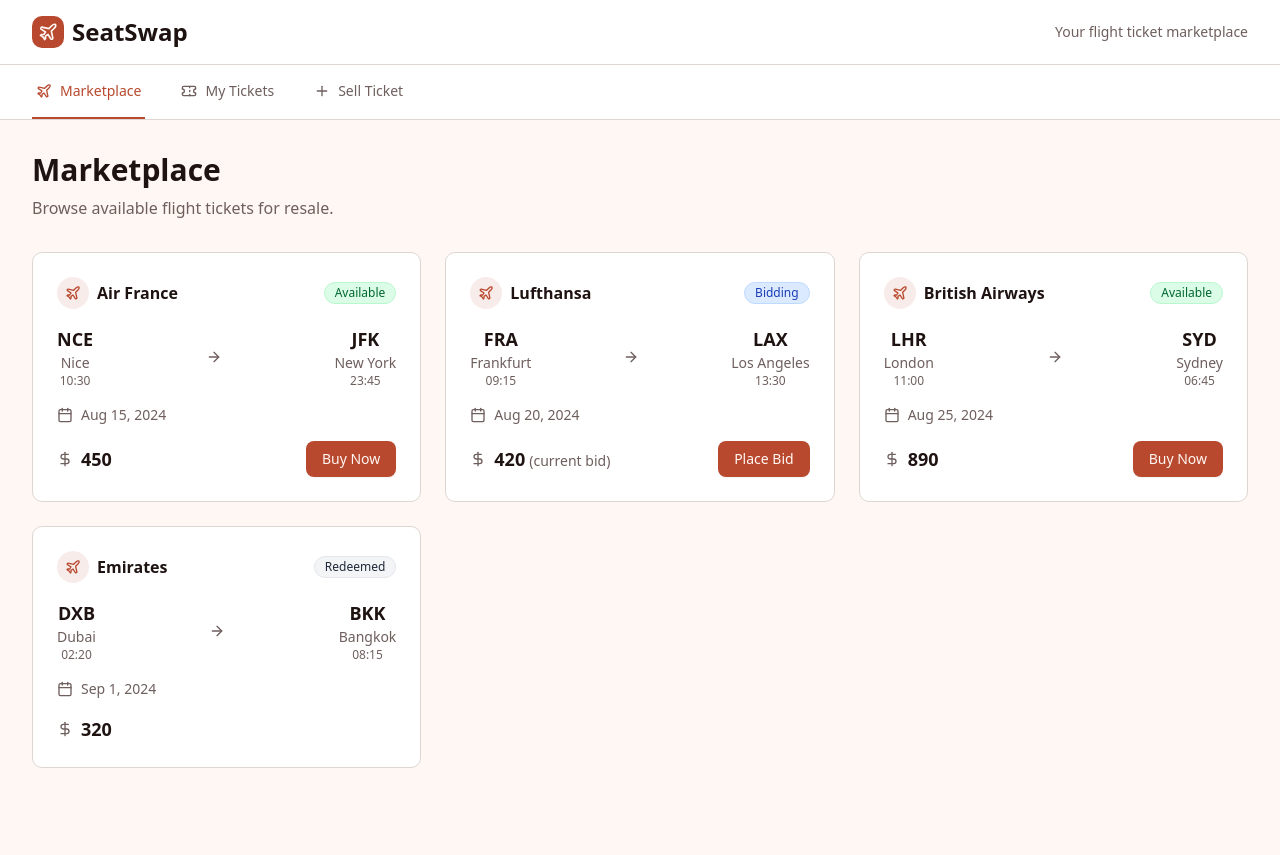
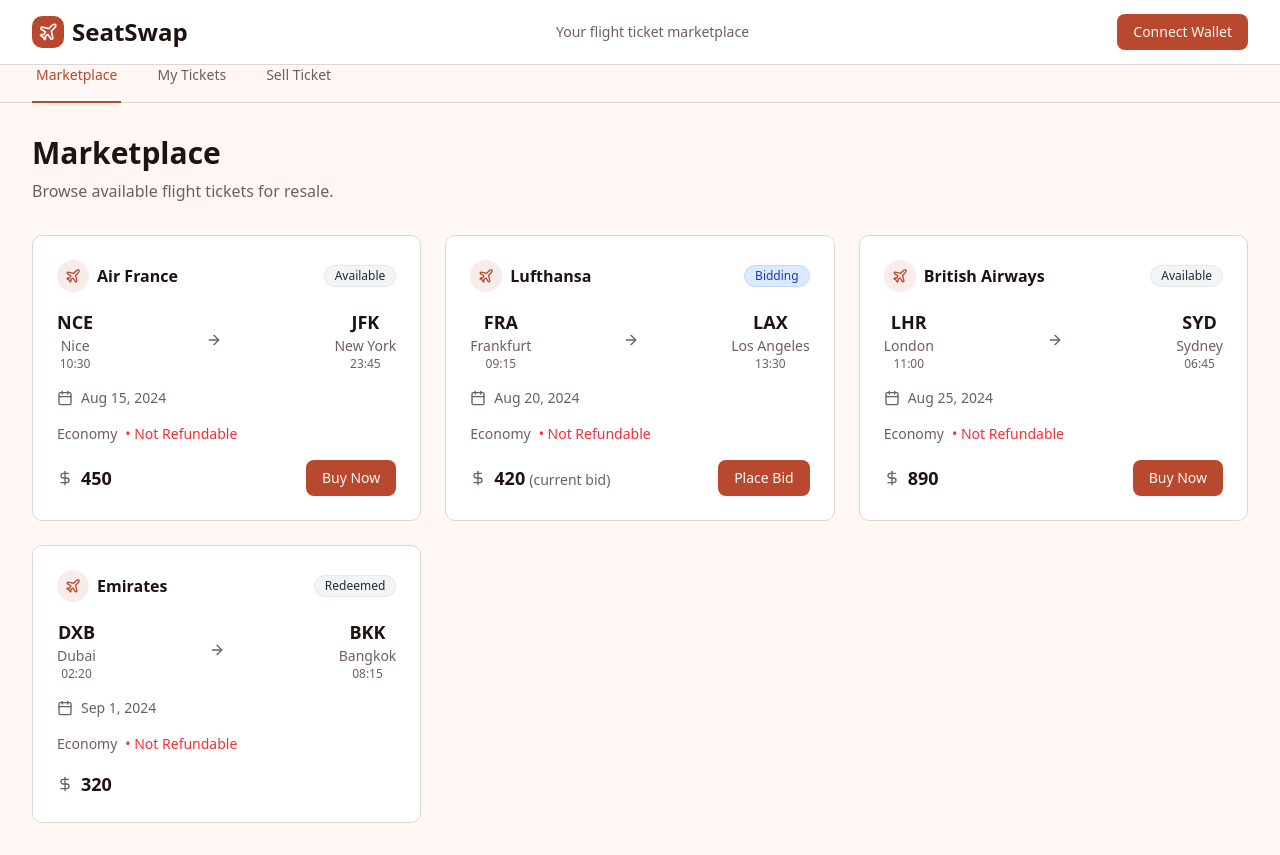
Before and after one commit to theexoticman/seatswap-ethglobal-cannes-25, a React (Vite) app: page / in a window 1280 px wide. Before the commit the page ends 800 px from the top, so only its background shows below. Built offline with nearby package versions, Linux system fonts and the light colour scheme.

Commit message:
creating the selling flow

```diff
--- a/src/App.jsx
+++ b/src/App.jsx
@@ -1,8 +1,9 @@
-import { useState } from 'react'
+import { useState, useEffect } from 'react'
 import { Button } from '@/components/ui/button.jsx'
 import { Plane, Ticket, Plus } from 'lucide-react'
 import './App.css'
 import Header from './components/Header'
+import { BrowserRouter as Router, Routes, Route } from 'react-router-dom'
 
 // Import page components (we'll create these)
 import Marketplace from './components/Marketplace'
@@ -11,19 +12,29 @@
 
 function App() {
   const [activeTab, setActiveTab] = useState('marketplace')
+  const [walletAddress, setWalletAddress] = useState(null)
 
   const tabs = [
-    { id: 'marketplace', label: 'Marketplace', icon: Plane },
-    { id: 'my-tickets', label: 'My Tickets', icon: Ticket },
-    { id: 'sell-ticket', label: 'Sell Ticket', icon: Plus }
+    { id: 'marketplace', label: 'Marketplace' },
+    { id: 'my-tickets', label: 'My Tickets' },
+    { id: 'sell-ticket', label: 'Sell Ticket' }
   ]
+
+  const handleTabChange = (tabId) => {
+    setActiveTab(tabId)
+  }
+
+  const handleWalletConnect = (address) => {
+    setWalletAddress(address)
+    setActiveTab('my-tickets')
+  }
 
   const renderContent = () => {
     switch (activeTab) {
       case 'marketplace':
         return <Marketplace />
       case 'my-tickets':
-        return <MyTickets />
+        return <MyTickets walletAddress={walletAddress} />
       case 'sell-ticket':
         return <SellTicket />
       default:
@@ -31,40 +42,49 @@
     }
   }
 
+  // Debugging: Log activeTab changes
+  useEffect(() => {
+  }, [activeTab])
+
   return (
+    <Router>
       <div className="min-h-screen bg-background">
-      <Header />
+        <Header
+          activeTab={activeTab}
+          onTabChange={handleTabChange}
+          onWalletConnect={handleWalletConnect}
+          walletAddress={walletAddress}
+        />
 
         {/* Navigation Tabs */}
-      <nav className="border-b border-border bg-card">
+        <div className="border-b border-border">
           <div className="max-w-7xl mx-auto px-4 sm:px-6 lg:px-8">
-          <div className="flex space-x-8">
-            {tabs.map((tab) => {
-              const Icon = tab.icon
-              return (
+            <nav className="-mb-px flex space-x-8">
+              {tabs.map(tab => (
                 <button
                   key={tab.id}
-                  onClick={() => setActiveTab(tab.id)}
-                  className={`flex items-center space-x-2 py-4 px-1 border-b-2 font-medium text-sm transition-colors ${
+                  onClick={() => handleTabChange(tab.id)}
+                  className={`whitespace-nowrap pb-4 px-1 border-b-2 font-medium text-sm ${
                     activeTab === tab.id
                       ? 'border-primary text-primary'
-                      : 'border-transparent text-muted-foreground hover:text-foreground hover:border-border'
+                      : 'border-transparent text-muted-foreground hover:text-foreground'
                   }`}
                 >
-                  <Icon className="w-4 h-4" />
-                  <span>{tab.label}</span>
+                  {tab.label}
                 </button>
-              )
-            })}
+              ))}
+            </nav>
           </div>
         </div>
-      </nav>
 
         {/* Main Content */}
         <main className="max-w-7xl mx-auto px-4 sm:px-6 lg:px-8 py-8">
-        {renderContent()}
+          <Routes>
+            <Route path="/" element={renderContent()} />
+          </Routes>
         </main>
       </div>
+    </Router>
   )
 }
 
--- a/src/components/Header.jsx
+++ b/src/components/Header.jsx
@@ -1,6 +1,29 @@
+import { useState } from 'react'
 import { Plane } from 'lucide-react'
+import { Button } from '@/components/ui/button.jsx'
 
-const Header = () => {
+const Header = ({ activeTab, onTabChange, onWalletConnect, walletAddress }) => {
+  const connectWallet = async () => {
+    try {
+      if (window.ethereum) {
+        const accounts = await window.ethereum.request({ method: 'eth_requestAccounts' })
+        onWalletConnect(accounts[0])
+      } else {
+        alert('Please install MetaMask!')
+      }
+    } catch (error) {
+      console.error('Error connecting to MetaMask:', error)
+    }
+  }
+
+  const disconnectWallet = () => {
+    onWalletConnect(null)
+  }
+
+  const formatAddress = (address) => {
+    return `${address.slice(0, 4)}...${address.slice(-4)}`
+  }
+
   return (
     <header className="border-b border-border bg-card">
       <div className="max-w-7xl mx-auto px-4 sm:px-6 lg:px-8">
@@ -13,10 +36,22 @@
             <h1 className="text-2xl font-bold text-foreground">SeatSwap</h1>
           </div>
 
-          {/* Tagline */}
-          <p className="hidden md:block text-muted-foreground text-sm">
-            Your flight ticket marketplace
-          </p>
+          {/* Subtitle */}
+          <div className="flex-1 text-center">
+            <p className="text-sm text-muted-foreground">Your flight ticket marketplace</p>
+          </div>
+
+          {/* Wallet and Tabs */}
+          <div className="flex items-center space-x-4">
+            {walletAddress ? (
+              <div className="flex items-center space-x-2">
+                <span className="text-sm text-muted-foreground">{formatAddress(walletAddress)}</span>
+                <Button variant="outline" onClick={disconnectWallet}>Disconnect</Button>
+              </div>
+            ) : (
+              <Button onClick={connectWallet}>Connect Wallet</Button>
+            )}
+          </div>
         </div>
       </div>
     </header>
--- a/src/components/MyTickets.jsx
+++ b/src/components/MyTickets.jsx
@@ -1,9 +1,27 @@
-import React, { useState } from 'react'
+import React, { useState, useEffect } from 'react'
+import { useLocation } from 'react-router-dom'
 import TicketCard from './TicketCard'
-import { userTickets } from '../data/sampleTickets'
+import { userTickets } from '@/data/sampleTickets'
 
-const MyTickets = () => {
-  const [tickets] = useState(userTickets)
+const MyTickets = ({ walletAddress }) => {
+  const location = useLocation()
+  const [tickets, setTickets] = useState([])
+
+  useEffect(() => {
+    if (walletAddress) {
+      // Mock: Show all user tickets when wallet is connected
+      setTickets(userTickets)
+    } else {
+      setTickets([])
+    }
+  }, [walletAddress])
+
+  useEffect(() => {
+    if (location.state?.foundTicket) {
+      // Add the found ticket to the list of tickets
+      setTickets(prevTickets => [...prevTickets, location.state.foundTicket])
+    }
+  }, [location.state])
 
   const handleResellTicket = (ticket) => {
     console.log('Resell ticket:', ticket)
@@ -33,7 +51,7 @@
             <TicketCard
               key={ticket.id}
               ticket={ticket}
-              showResellButton={ticket.status === 'Redeemable' || ticket.status === 'Available'}
+              showResellButton={ticket.status === 'Redeemable' || ticket.status === 'Registered'}
               onResell={handleResellTicket}
             />
           ))}
--- /dev/null
+++ b/src/components/SellTicketModal.tsx
@@ -0,0 +1,66 @@
+import React, { useState } from 'react'
+import { Dialog, DialogContent, DialogHeader, DialogTitle } from '@/components/ui/dialog'
+import { Input } from '@/components/ui/input'
+import { Label } from '@/components/ui/label'
+import { Button } from '@/components/ui/button'
+
+interface SellTicketModalProps {
+  isOpen: boolean
+  onClose: () => void
+  onSubmit: (payout: number) => void
+}
+
+const SellTicketModal = ({ isOpen, onClose, onSubmit }: SellTicketModalProps) => {
+  const [payout, setPayout] = useState<number | null>(null)
+  const [error, setError] = useState<string | null>(null)
+
+  const handlePayoutChange = (e: React.ChangeEvent<HTMLInputElement>) => {
+    const value = parseFloat(e.target.value)
+    if (isNaN(value) || value <= 0) {
+      setError('Payout must be greater than €0')
+    } else {
+      setError(null)
+    }
+    setPayout(value)
+  }
+
+  const handleSubmit = () => {
+    if (payout && payout > 0) {
+      onSubmit(payout)
+    } else {
+      setError('Payout must be greater than €0')
+    }
+  }
+
+  return (
+    <Dialog open={isOpen} onOpenChange={onClose}>
+      <DialogContent>
+        <DialogHeader>
+          <DialogTitle>Sell My Ticket</DialogTitle>
+        </DialogHeader>
+        <div className="space-y-4">
+          <div>
+            <Label htmlFor="payout">Desired Payout (€)</Label>
+            <Input
+              id="payout"
+              type="number"
+              min="0"
+              step="0.01"
+              placeholder="Enter desired payout"
+              onChange={handlePayoutChange}
+            />
+            {error && <p className="text-sm text-red-500 mt-1">{error}</p>}
+          </div>
+          <div className="flex justify-end space-x-2">
+            <Button variant="outline" onClick={onClose}>
+              Cancel
+            </Button>
+            <Button onClick={handleSubmit}>Continue</Button>
+          </div>
+        </div>
+      </DialogContent>
+    </Dialog>
+  )
+}
+
+export default SellTicketModal
--- /dev/null
+++ b/src/components/SellTicketPage.tsx
@@ -0,0 +1,44 @@
+import React, { useState } from 'react'
+import SellTicketModal from './SellTicketModal'
+import SummaryModal from './SummaryModal'
+
+const SellTicketPage = () => {
+  const [isSellModalOpen, setIsSellModalOpen] = useState(false)
+  const [isSummaryModalOpen, setIsSummaryModalOpen] = useState(false)
+  const [payout, setPayout] = useState<number | null>(null)
+
+  const handleSellTicket = () => {
+    setIsSellModalOpen(true)
+  }
+
+  const handlePayoutSubmit = (payout: number) => {
+    setPayout(payout)
+    setIsSellModalOpen(false)
+    setIsSummaryModalOpen(true)
+  }
+
+  const handleConfirmListing = () => {
+    // Mock API call to mint the NFT
+    console.log('Minting NFT with payout:', payout)
+    setIsSummaryModalOpen(false)
+  }
+
+  return (
+    <div>
+      <Button onClick={handleSellTicket}>Sell My Ticket</Button>
+      <SellTicketModal
+        isOpen={isSellModalOpen}
+        onClose={() => setIsSellModalOpen(false)}
+        onSubmit={handlePayoutSubmit}
+      />
+      <SummaryModal
+        isOpen={isSummaryModalOpen}
+        onClose={() => setIsSummaryModalOpen(false)}
+        payout={payout || 0}
+        onConfirm={handleConfirmListing}
+      />
+    </div>
+  )
+}
+
+export default SellTicketPage
--- a/src/components/StatusBadge.jsx
+++ b/src/components/StatusBadge.jsx
@@ -3,7 +3,7 @@
 const StatusBadge = ({ status }) => {
   const getStatusStyles = (status) => {
     switch (status) {
-      case 'Available':
+      case 'Registered':
         return 'bg-green-100 text-green-800 border-green-200'
       case 'Bidding':
         return 'bg-blue-100 text-blue-800 border-blue-200'
--- /dev/null
+++ b/src/components/SummaryModal.tsx
@@ -0,0 +1,57 @@
+import React, { useState } from 'react'
+import { Dialog, DialogContent, DialogHeader, DialogTitle } from '@/components/ui/dialog'
+import { Button } from '@/components/ui/button'
+
+interface SummaryModalProps {
+  isOpen: boolean
+  onClose: () => void
+  payout: number
+  onConfirm: () => void
+}
+
+const SummaryModal = ({ isOpen, onClose, payout, onConfirm }: SummaryModalProps) => {
+  const airlineFee = 50
+  const platformFee = payout * 0.025
+  const totalBuyerPays = payout + airlineFee + platformFee
+
+  return (
+    <Dialog open={isOpen} onOpenChange={onClose}>
+      <DialogContent>
+        <DialogHeader>
+          <DialogTitle>Confirm Listing</DialogTitle>
+        </DialogHeader>
+        <div className="space-y-4">
+          <div className="space-y-2">
+            <div className="flex justify-between">
+              <span>You receive</span>
+              <span>€{payout.toFixed(2)}</span>
+            </div>
+            <div className="flex justify-between">
+              <span>Airline fee</span>
+              <span>€{airlineFee.toFixed(2)}</span>
+            </div>
+            <div className="flex justify-between">
+              <span>Platform fee</span>
+              <span>€{platformFee.toFixed(2)}</span>
+            </div>
+            <div className="flex justify-between font-bold">
+              <span>Buyer pays total</span>
+              <span>€{totalBuyerPays.toFixed(2)}</span>
+            </div>
+          </div>
+          <p className="text-sm text-muted-foreground">
+            Airline fee covers mandatory name change. Platform fee covers SeatSwap operations.
+          </p>
+          <div className="flex justify-end space-x-2">
+            <Button variant="outline" onClick={onClose}>
+              Edit
+            </Button>
+            <Button onClick={onConfirm}>Confirm Listing</Button>
+          </div>
+        </div>
+      </DialogContent>
+    </Dialog>
+  )
+}
+
+export default SummaryModal
--- a/src/components/TicketCard.jsx
+++ b/src/components/TicketCard.jsx
@@ -17,7 +17,9 @@
     date,
     price,
     status,
-    currentBid
+    currentBid,
+    ticketType = 'Economy',
+    isRefundable = false
   } = ticket
 
   const formatDate = (dateString) => {
@@ -80,6 +82,14 @@
         <span className="text-sm">{formatDate(date)}</span>
       </div>
 
+      {/* Ticket Type and Options */}
+      <div className="flex items-center space-x-2 mb-4 text-muted-foreground">
+        <span className="text-sm">{ticketType}</span>
+        {!isRefundable && (
+          <span className="text-sm text-red-500">• Not Refundable</span>
+        )}
+      </div>
+
       {/* Price and Actions */}
       <div className="flex items-center justify-between">
         <div className="flex items-center space-x-2">
--- a/src/data/sampleTickets.js
+++ b/src/data/sampleTickets.js
@@ -103,6 +103,6 @@
     },
     date: "2024-08-22",
     price: 680,
-    status: "Available"
+    status: "Registered"
   }
 ]
--- /dev/null
+++ b/src/pages/api/mint-ticket.ts
@@ -0,0 +1,12 @@
+import { NextApiRequest, NextApiResponse } from 'next'
+
+export default async function handler(req: NextApiRequest, res: NextApiResponse) {
+  if (req.method === 'POST') {
+    const { payout, airlineFee, platformFee, totalPrice, pnr, passengerName, walletAddress } = req.body
+
+    // Mock response for now
+    res.status(200).json({ success: true, message: 'Ticket listed successfully' })
+  } else {
+    res.status(405).json({ success: false, message: 'Method not allowed' })
+  }
+}
```
Also changed, not shown: src/components/SellTicket.jsx (+21 -18 lines). Lines whose indentation alone changed are shown as unchanged.
